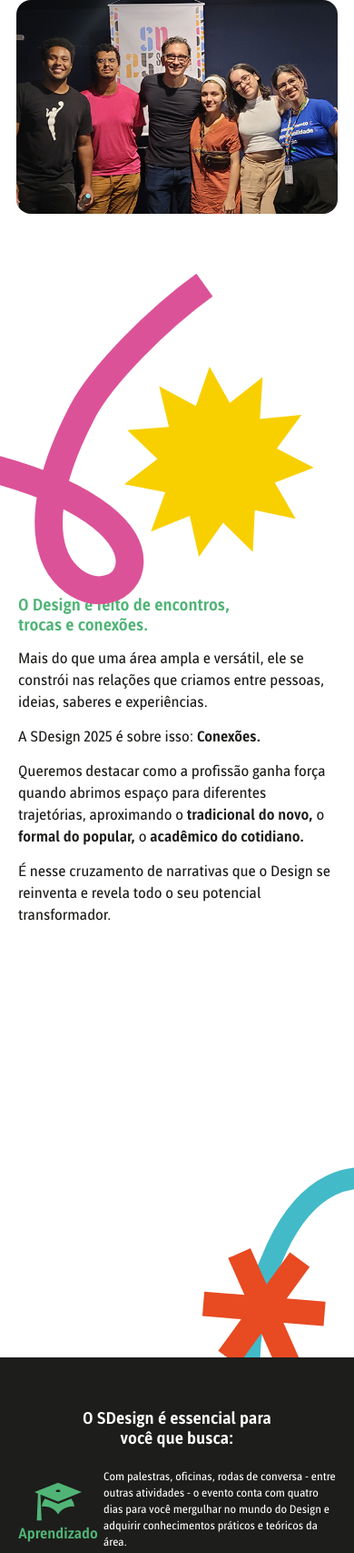
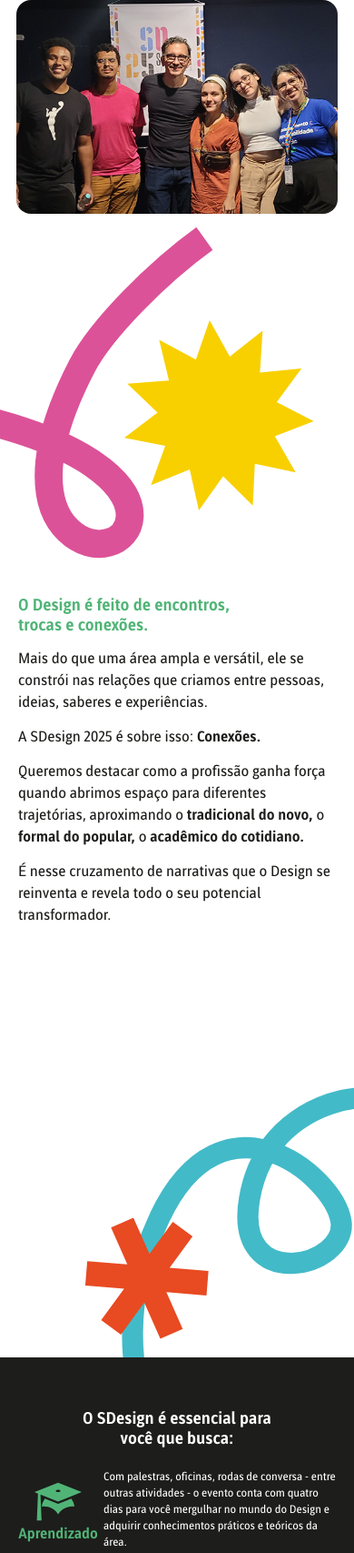
Before and after one commit to oliverids/sdesign, a PHP site: page / in a window 390 px wide. Shown: the part 684-2391 px from the top of the page at 91% size. Run offline with PHP 8.4, Linux system fonts and the light colour scheme.

Commit message:
feat(inscricao): aplicando responsividade

```diff
--- a/css/index.css
+++ b/css/index.css
@@ -598,12 +598,12 @@ header.--ativo .header-nav.mobile {
 }
 .multiplas-perspectivas .container .left {
   left: -1vw;
-  top: 7vh;
+  top: 1vh;
   transform: rotate(106deg);
 }
 .multiplas-perspectivas .container .right {
-  right: -51vw;
-  top: 16vh;
+  right: -18vw;
+  top: 12vh;
 }
 .multiplas-perspectivas .container .multiplas-container {
   max-width: 30.5rem;
@@ -1408,12 +1408,12 @@ header.--ativo .header-nav.mobile {
   padding: 1.5rem 0;
   background-image: url("../assets/img/inscricao-bg.svg");
   background-repeat: no-repeat;
-  background-size: 184%;
-  background-position: 40% 78%;
+  background-size: 113%;
+  background-position: 103% 47%;
 }
 .inscricao .container {
   display: flex;
-  justify-content: flex-end;
+  justify-content: center;
   max-width: 30.5rem;
   margin: 0 auto;
 }
@@ -1429,15 +1429,15 @@ header.--ativo .header-nav.mobile {
 }
 @media only screen and (min-width: 600px) {
   .inscricao {
-    background-size: 148%;
-    background-position: 23% 96%;
+    background-size: 107%;
+    background-position: 135% 96%;
   }
 }
 @media only screen and (min-width: 48rem) {
   .inscricao {
     padding: 3.125rem 0;
-    background-size: 159%;
-    background-position: 35% 96%;
+    background-size: 115%;
+    background-position: 70% 96%;
   }
   .inscricao .container {
     max-width: 50rem;
--- a/scss/partials/_inscricao.scss
+++ b/scss/partials/_inscricao.scss
@@ -4,12 +4,12 @@
   padding: to-rem(24) 0;
   background-image: url("../assets/img/inscricao-bg.svg");
   background-repeat: no-repeat;
-  background-size: 184%;
-  background-position: 40% 78%;
+  background-size: 113%;
+  background-position: 103% 47%;
 
   .container {
     display: flex;
-    justify-content: flex-end;
+    justify-content: center;
     max-width: to-rem(488);
     margin: 0 auto;
 
@@ -28,14 +28,14 @@
   }
 
   @include media-min(600px) {
-    background-size: 148%;
-    background-position: 23% 96%;
+    background-size: 107%;
+    background-position: 135% 96%;
   }
 
   @include media-min(medium) {
     padding: to-rem(50) 0;
-    background-size: 159%;
-    background-position: 35% 96%;
+    background-size: 115%;
+    background-position: 70% 96%;
 
     .container {
       max-width: to-rem(800);
--- a/scss/partials/_perspectivas.scss
+++ b/scss/partials/_perspectivas.scss
@@ -17,13 +17,13 @@
 
     .left {
       left: -1vw;
-      top: 7vh;
+      top: 1vh;
       transform: rotate(106deg);
     }
 
     .right {
-      right: -51vw;
-      top: 16vh;
+      right: -18vw;
+      top: 12vh;
     }
 
     .multiplas-container {
```
